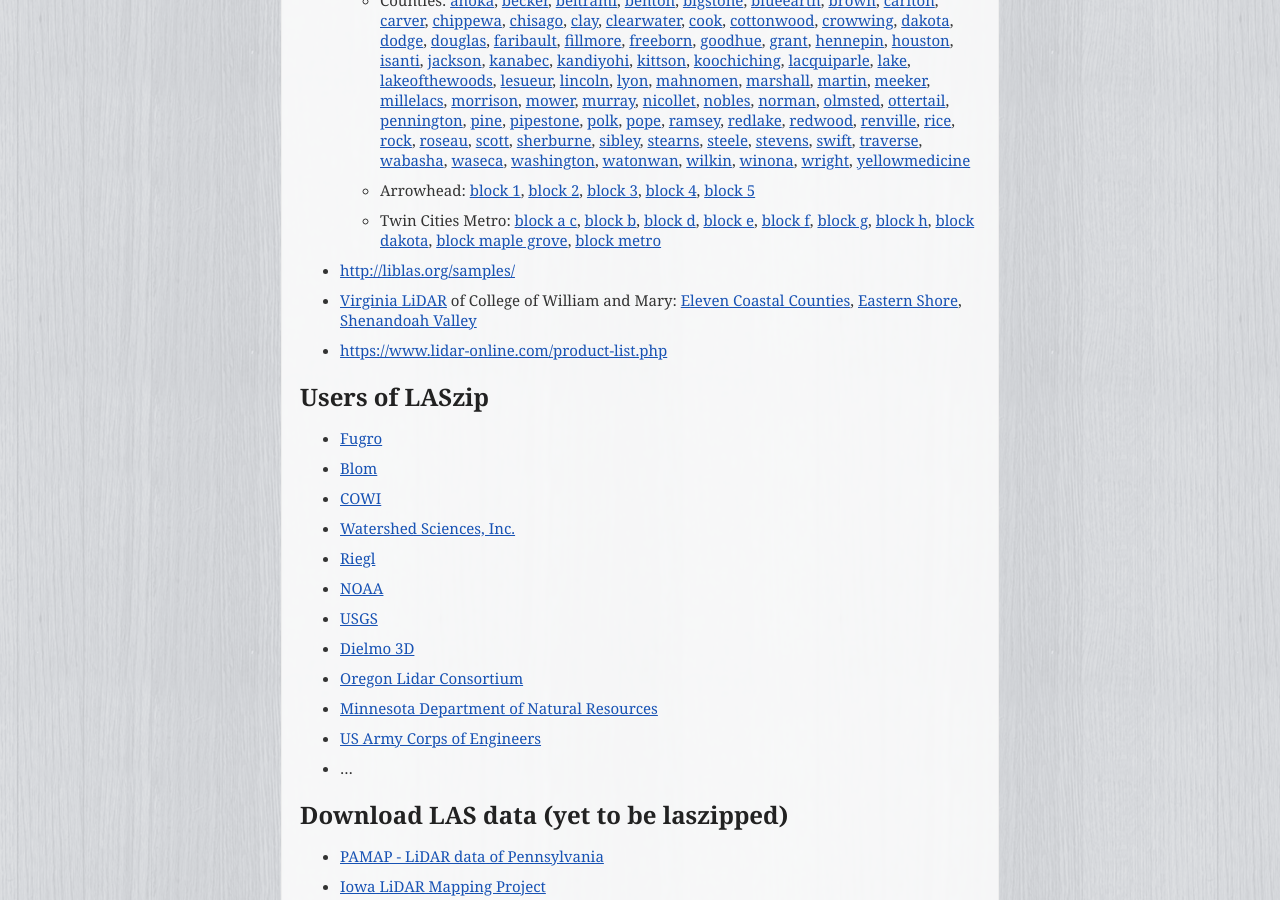
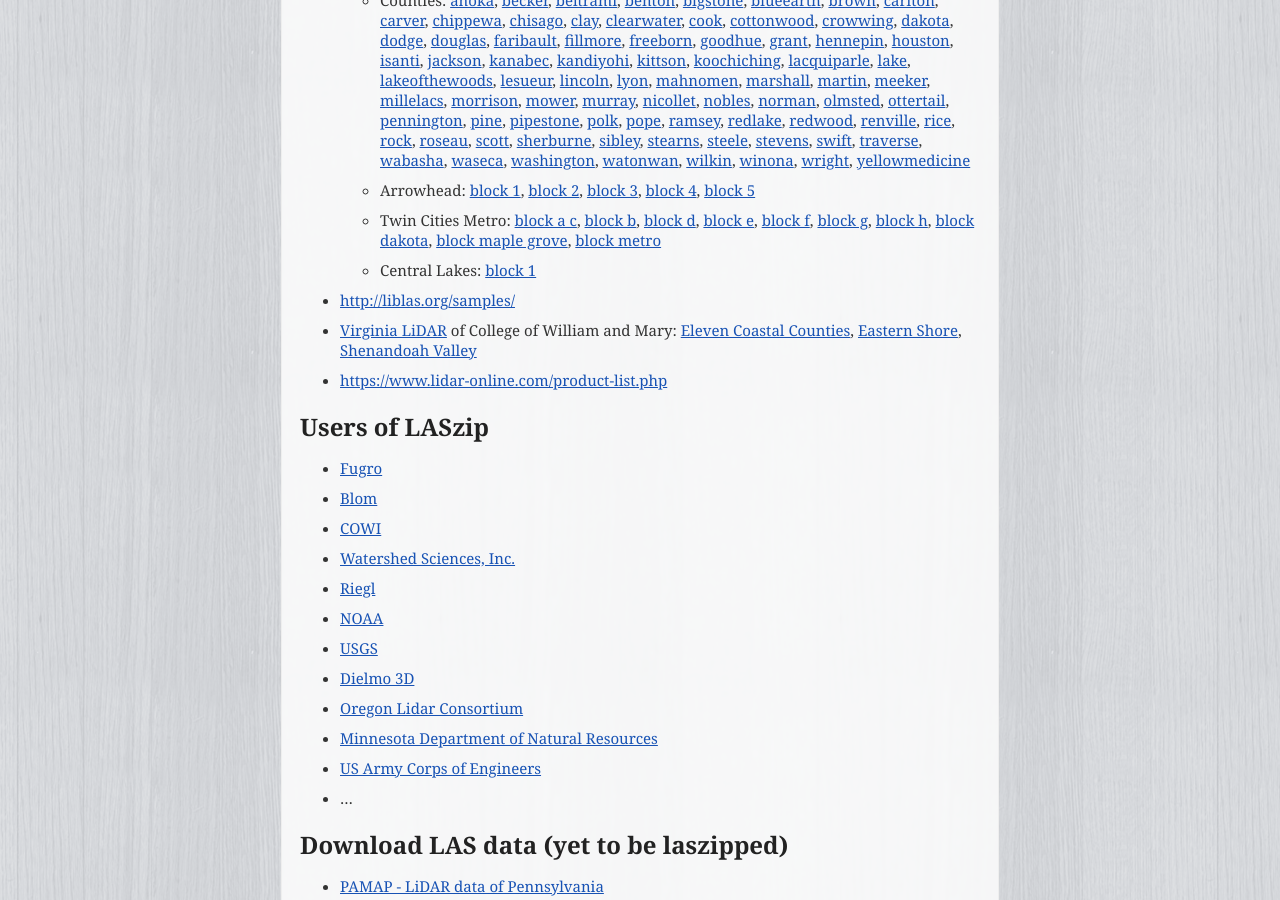
Before and after one commit to LASzip/LASzip, a Sphinx documentation site: the page built from docs/source/index.rst, in a window 1280 px wide and 900 px high, scrolled down 2426 px. Built offline with Sphinx 7.4.7, drawn with Linux system fonts in a browser that asks for light colours.

Commit message:
another folder of LAZ

```diff
--- a/docs/source/index.rst
+++ b/docs/source/index.rst
@@ -120,6 +120,8 @@
 
   * Twin Cities Metro: `block a c <ftp://ftp.lmic.state.mn.us/pub/data/elevation/lidar/projects/metro/block_a_c/laz/>`_, `block b <ftp://ftp.lmic.state.mn.us/pub/data/elevation/lidar/projects/metro/block_b/laz/>`_, `block d <ftp://ftp.lmic.state.mn.us/pub/data/elevation/lidar/projects/metro/block_d/laz/>`_, `block e <ftp://ftp.lmic.state.mn.us/pub/data/elevation/lidar/projects/metro/block_e/laz/>`_, `block f <ftp://ftp.lmic.state.mn.us/pub/data/elevation/lidar/projects/metro/block_f/laz/>`_, `block g <ftp://ftp.lmic.state.mn.us/pub/data/elevation/lidar/projects/metro/block_g/laz/>`_, `block h <ftp://ftp.lmic.state.mn.us/pub/data/elevation/lidar/projects/metro/block_h/laz/>`_, `block dakota <ftp://ftp.lmic.state.mn.us/pub/data/elevation/lidar/projects/metro/block_dakota/laz/>`_, `block maple grove <ftp://ftp.lmic.state.mn.us/pub/data/elevation/lidar/projects/metro/block_maple_grove/laz/>`_, `block metro <ftp://ftp.lmic.state.mn.us/pub/data/elevation/lidar/projects/metro/block_metro/laz/>`_
 
+  * Central Lakes: `block 1 <ftp://ftp.lmic.state.mn.us/pub/data/elevation/lidar/projects/central_lakes/block_1/laz/>`_
+
 * http://liblas.org/samples/
 * `Virginia LiDAR <http://www.wm.edu/as/cga/Data%20Services/VALIDAR/index.php>`_ of College of William and Mary: `Eleven Coastal Counties <http://gisfiles.wm.edu/files/lidar/a11county/LAZ/>`_, `Eastern Shore <http://gisfiles.wm.edu/files/lidar/ESLiDAR/LiDAR_ClassifiedPointCloud/>`_, `Shenandoah Valley <http://gisfiles.wm.edu/files/lidar/SV/laz/>`_
 * https://www.lidar-online.com/product-list.php
```
